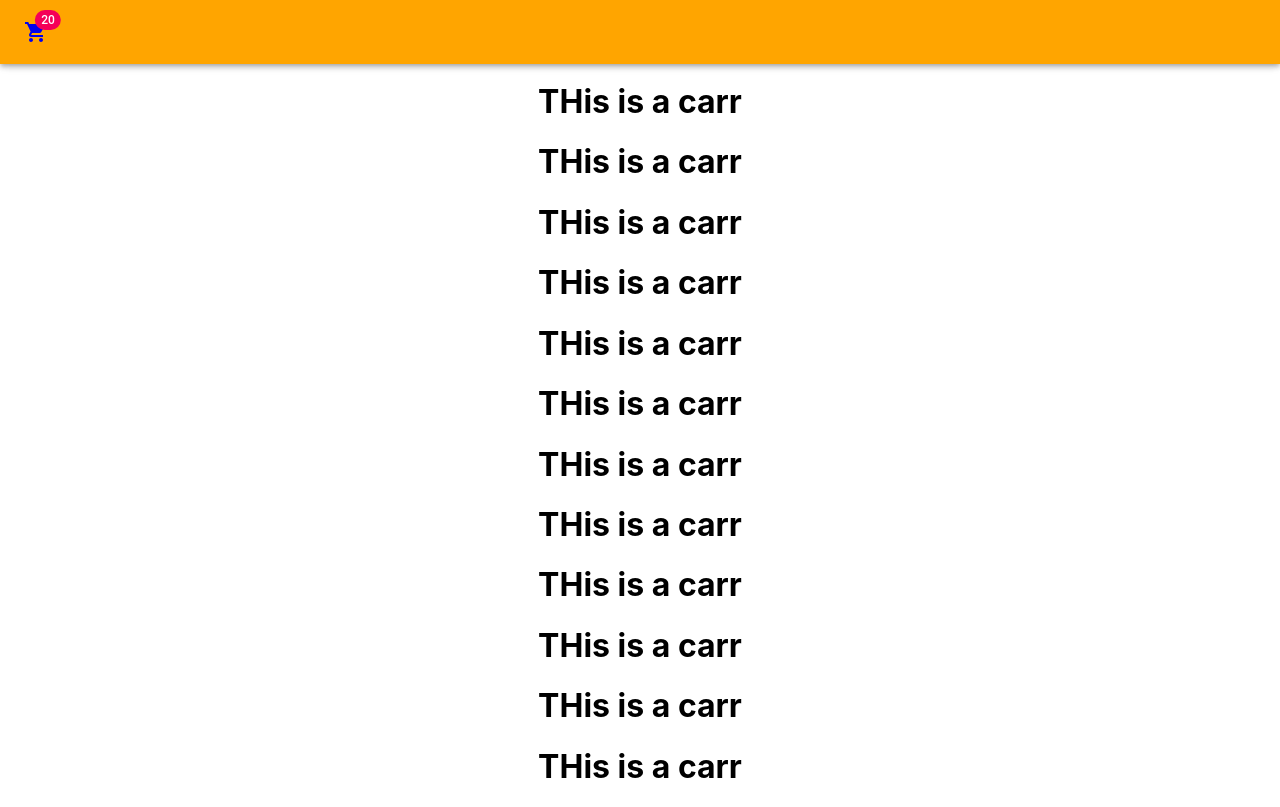
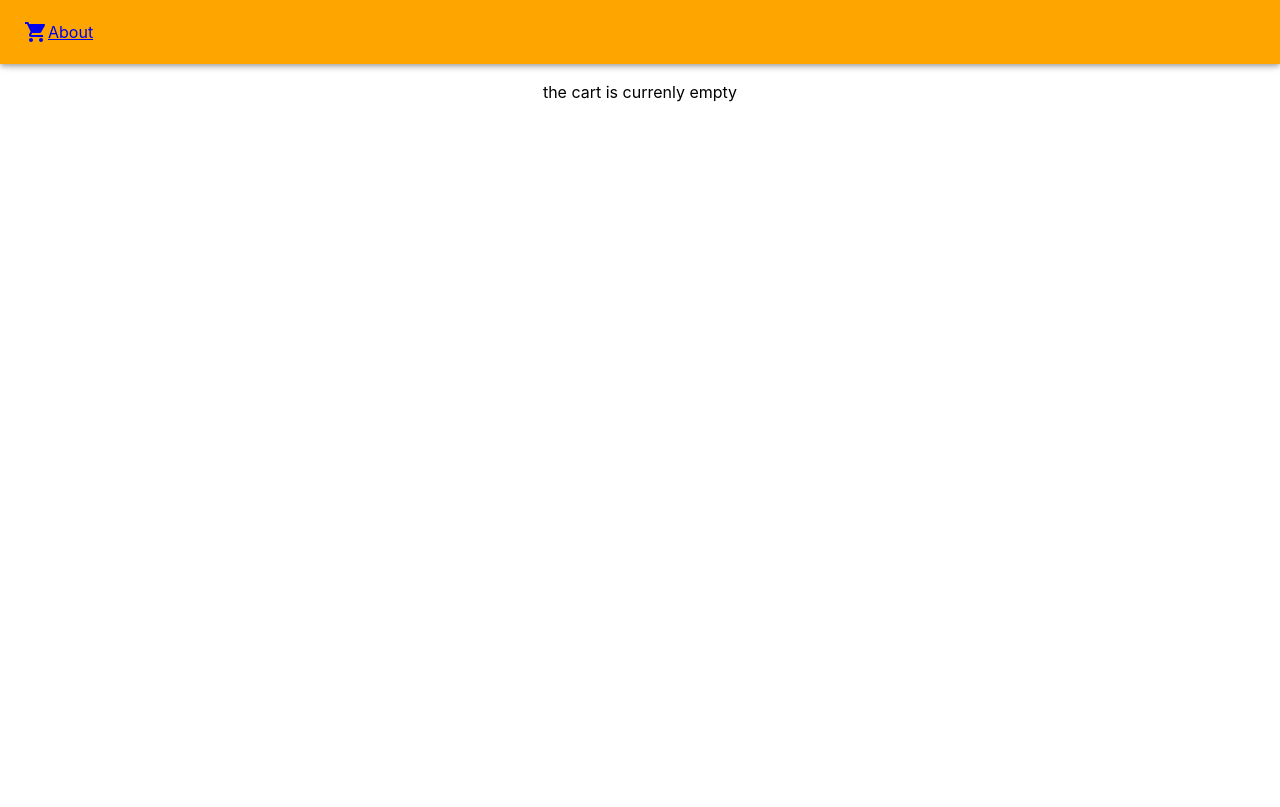
Before and after one commit to Soma586/Ecommerce, a React (Create React App) app: page /cart in a window 1280 px wide. Built offline with nearby package versions, Linux system fonts and the light colour scheme.

Commit message:
starting on map system for items array

```diff
--- a/src/Navbar.js
+++ b/src/Navbar.js
@@ -24,6 +24,10 @@ function NavBar(props){
                     <ShoppingCart ></ShoppingCart>
                     </Badge>
                     </Link>
+
+                    <Link to = '/about'>
+                        About
+                    </Link>
                     {/* </Button> */}
 
                     {/* </Link> */}
--- a/src/about.js
+++ b/src/about.js
@@ -1,22 +1,39 @@
-import React from 'react'
+import React, {Component} from 'react'
 import {connect} from 'react-redux'
 import {increment, decrement} from './redux/installer'
+//import God from './godtower.jpg'
+import item from './items'
 
 
 
+// function handleClick( id){
+//     increment(id);
 
+// }
 
-function About(props){
-    return(
-        <div>
-            <h1> I watch Hunter x Hunter (about) </h1>
-            <button onClick = {props.increment}>app+</button>
-        <button onClick = {props.decrement}>app-</button>
-        </div>
+class About extends Component{
+
+    handleClick = (id) =>{
+        this.props.increment(id)
+    }
+
+    render(){
+        //let items = item
+
+        return(
+            <div>
+                <h1> I watch Hunter x Hunter (about) </h1>
+                <img src = {item.img}/>
+                <button onClick = { () => this.handleClick(item)}>app+</button>
+            <button onClick = {decrement}>app-</button>
+            </div>
 
 
 
-    )
+        )
+
+    }
+
 }
 function maptoProps(globalstate){
     return{
@@ -29,4 +46,11 @@ const myActions = {
     decrement : decrement
 }
 
-export default connect(maptoProps, myActions)(About)
+const mapDispatchToProps= (dispatch)=>{
+
+    return{
+        increment: (id)=>{dispatch(increment(id))}
+    }
+}
+
+export default connect(maptoProps, mapDispatchToProps)(About)
--- a/src/cart.js
+++ b/src/cart.js
@@ -1,29 +1,44 @@
 import React from 'react'
 import {connect } from 'react-redux'
+import items from './items'
 
 
-function Cart(){
+function Cart(props){
+
+    if(props.value.items.length === 0){
+        return(
+            <div>
+                <p> the cart is currenly empty</p>
+
+
+            </div>
+
+        )
+
+    }else{
+
+
+
     return(
         <div>
+             <img src = {props.value.items[0].img} />
+            <p>helekfsl</p>
+                <p> {props.value.Name}</p>
 
-            <h1>THis is a carr</h1>
-            <h1>THis is a carr</h1>
-            <h1>THis is a carr</h1>
-            <h1>THis is a carr</h1>
-            <h1>THis is a carr</h1>
-            <h1>THis is a carr</h1>
-            <h1>THis is a carr</h1>
-            <h1>THis is a carr</h1>
-            <h1>THis is a carr</h1>
-            <h1>THis is a carr</h1>
-            <h1>THis is a carr</h1>
-            <h1>THis is a carr</h1>
+
         </div>
     )
 
-
+    }
 }
 
 
+function maptoprops(globalstate){
+    return{
+        value : globalstate
 
-export default Cart
+    }
+}
+
+
+export default connect(maptoprops, {})(Cart)
--- /dev/null
+++ b/src/items.js
@@ -0,0 +1,17 @@
+import God from './godtower.jpg'
+import Tower from './Tower.png'
+
+
+// const item = {
+//     id : 1,
+//     img : God,
+//     price : "$10"
+
+// }
+
+const items = [
+    {id : 1, img : God, price : "$10"},
+    {id : 2, img : Tower, price : "S20"}
+]
+
+export default items
--- a/src/redux/installer.js
+++ b/src/redux/installer.js
@@ -2,9 +2,10 @@ import redux, {createStore} from 'redux'
 
 
 
-export function increment(){
+export function increment(id){
     return{
-        type : "INCREMENT"
+        type : "INCREMENT",
+        id
     }
 }
 
@@ -19,8 +20,8 @@ export function decrement(){
 let initstate = {
     Name : "Ventus",
     gender : "Male",
-    age : 20,
-    favoritethings : [],
+    age : 0,
+    items : [],
 
 }
 
@@ -31,7 +32,8 @@ function reducer(state = initstate,action){
             let newvalue = state.age + 1
             return{
                 ...state,
-                 age : state.age + 1
+                 age : state.age + 1,
+                 items : [...state.items, action.id]
             }
         case "DECREMENT" :
             return {
```
Also changed, not shown: src/Tower.png (added), src/godtower.jpg (added).
